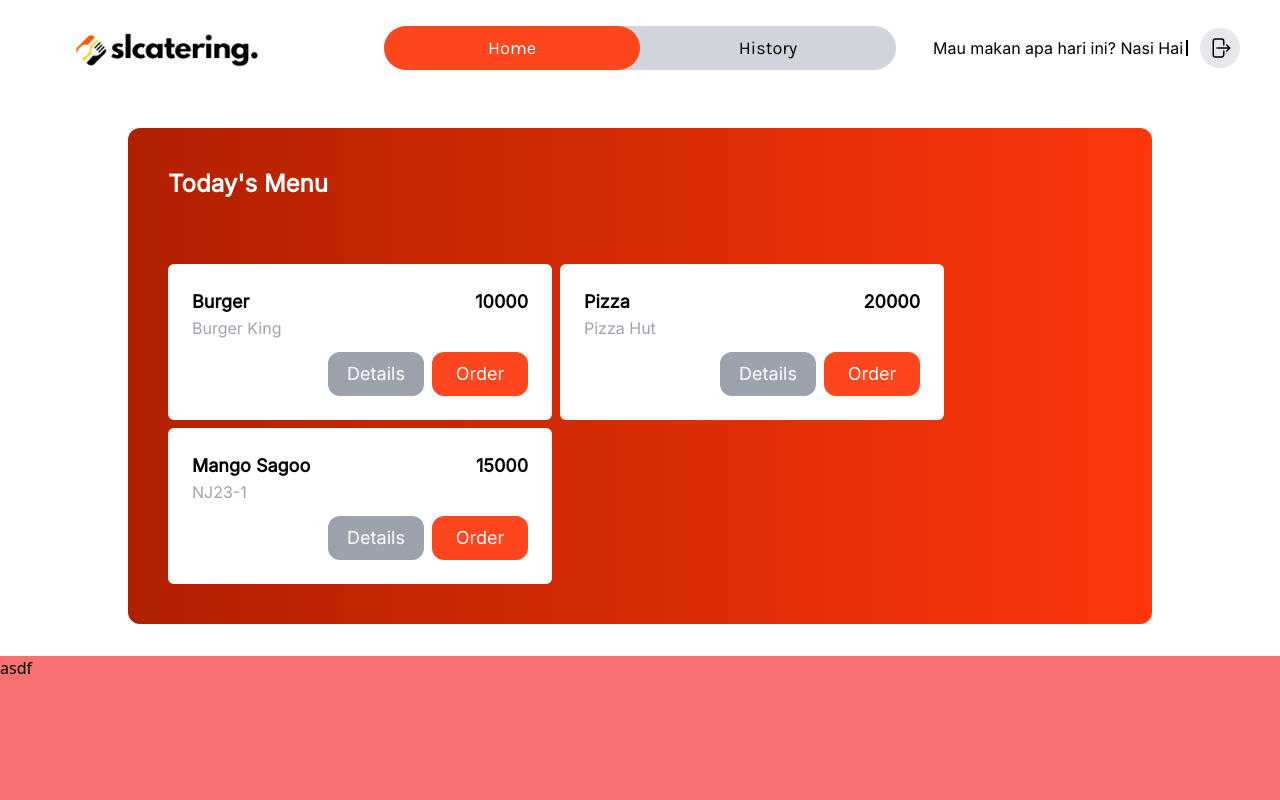
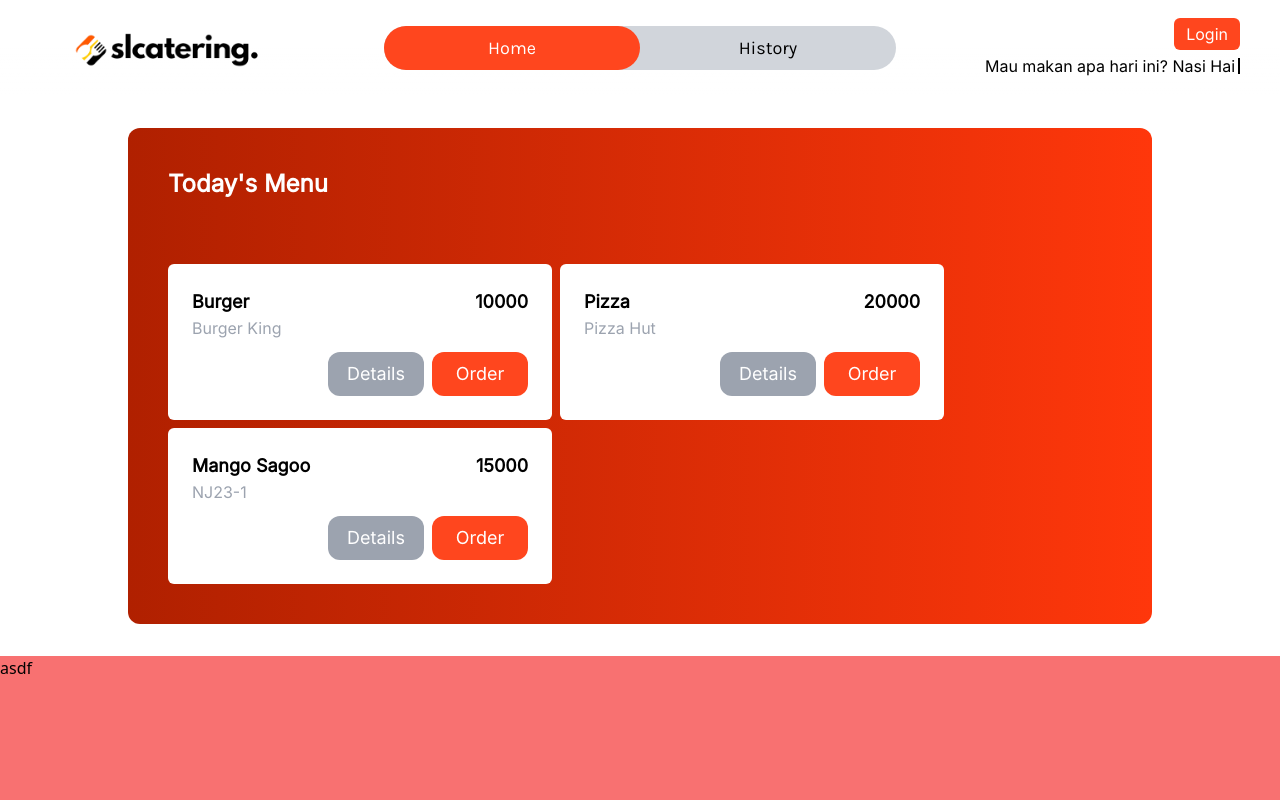
Before and after one commit to vncnttan/slc-project-new-slcatering, a SvelteKit app in the folder frontend/: page / in a window 1280 px wide. Shown: the top 800 px of the page. Built offline with nearby package versions, Linux system fonts and the light colour scheme; no server answers.

Commit message:
bug-fix: Env bug

```diff
--- a/frontend/src/hooks.server.ts
+++ b/frontend/src/hooks.server.ts
@@ -11,17 +11,25 @@ export const handle: Handle = async ({event, resolve}) => {
         throw redirect(303, "/")
     }
 
-    if (event.locals.user.role !== "merchant") {
+    if (!event.locals.user) {
+        // Authenticate User Pages (Logged Out)
+        const userPages = ["/transactions"]
+        if(userPages.includes(event.url.pathname)) {
+            throw redirect(303, "/login")
+        }
+    }
+
+    if (event.locals.user?.role !== "merchant") {
         // Authenticate Merchant Pages
         if (event.url.pathname.startsWith("/merchant")) {
             throw redirect(303, "/")
         }
     }
 
-    if (event.locals.user.role !== "customer") {
+    if (event.locals.user?.role !== "customer") {
         // Authenticate User Pages
-        const userPages = ["/transactions"]
-        if(userPages.includes(event.url.pathname)) {
+        const customerPages = ["/transactions"]
+        if(customerPages.includes(event.url.pathname)) {
             throw redirect(303, "/")
         }
     }
--- a/frontend/src/lib/env.ts
+++ /dev/null
@@ -1,5 +0,0 @@
-import dotenv from 'dotenv'
-
-dotenv.config()
-
-export const env = process.env
--- a/frontend/src/routes/(app)/+layout.svelte
+++ b/frontend/src/routes/(app)/+layout.svelte
@@ -28,6 +28,12 @@
                     <span class="text-xl font-extrabold">
                         {data.user?.username}
                     </span>
+                {:else}
+                    <div class="flex flex-row gap-1 mb-1">
+                        <a href="/login" class="py-1 px-3 bg-orange-sig text-white rounded-md">
+                            Login
+                        </a>
+                    </div>
                 {/if}
                 <div class="flex-row gap-1">
                     <span class="hidden xl:inline">
@@ -36,6 +42,7 @@
                     <Typewriter texts={["Budi 🤤", "Nasi Bakar", "Ayam Goreng", "Nasi Hainam", "Burger", "Bakpao"]}/>
                 </div>
             </div>
+            {#if data.user}
                 <div class="w-fit h-fit rounded-full bg-gray-200 rotate-180 p-2">
                     <svg xmlns="http://www.w3.org/2000/svg" fill="none" viewBox="0 0 24 24" stroke-width="1.5"
                          stroke="currentColor" class="w-6 h-6">
@@ -43,7 +50,7 @@
                               d="M8.25 9V5.25A2.25 2.25 0 0 1 10.5 3h6a2.25 2.25 0 0 1 2.25 2.25v13.5A2.25 2.25 0 0 1 16.5 21h-6a2.25 2.25 0 0 1-2.25-2.25V15m-3 0-3-3m0 0 3-3m-3 3H15"/>
                     </svg>
                 </div>
-
+            {/if}
         </div>
     </div>
 </div>
--- a/frontend/src/routes/(auth)/login/+page.svelte
+++ b/frontend/src/routes/(auth)/login/+page.svelte
@@ -8,7 +8,8 @@
     import Button from "../../../components/form/Button.svelte";
     import {browser} from "$app/environment";
     import {goto} from "$app/navigation";
-    import {env} from "$lib/env";
+
+    const base_url = import.meta.env.VITE_API_BASE_URL
 
     let usernameInput = "";
     let passwordInput = "";
@@ -34,14 +35,14 @@
 
         try {
             // Get Token From Messier API
-            const token = await axios.post(`${env.API_BASE_URL}Account/LogOn`, {
+            const token = await axios.post(`${base_url}Account/LogOn`, {
                 username: usernameInput,
                 password: passwordInput
             }, {
                 withCredentials: true
             });
             // Get Identity From Messier API
-            const identity = await axios.get(`${env.API_BASE_URL}Account/Me`, {
+            const identity = await axios.get(`${base_url}Account/Me`, {
                 headers: {
                     "Authorization": `Bearer ${token.data.access_token}`
                 }
```
Also changed, not shown: frontend/.eslintrc.cjs. Lines whose indentation alone changed are shown as unchanged.
